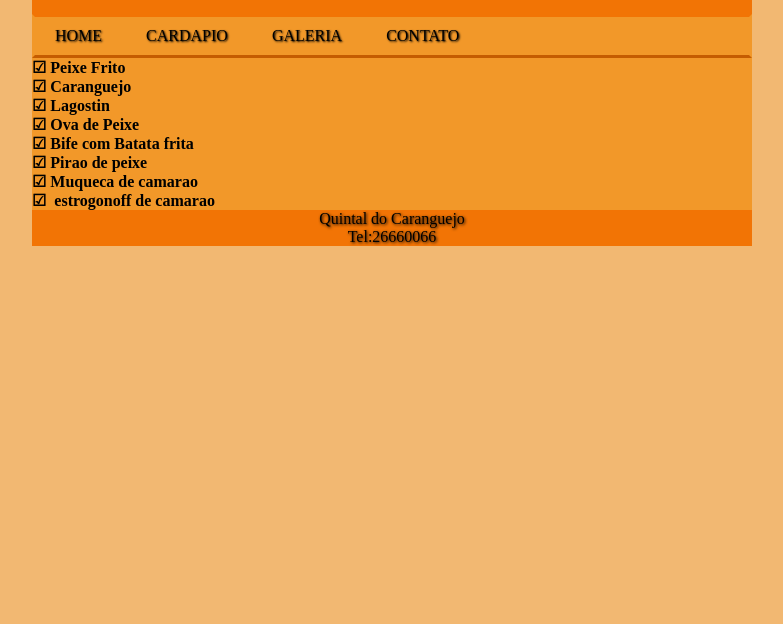
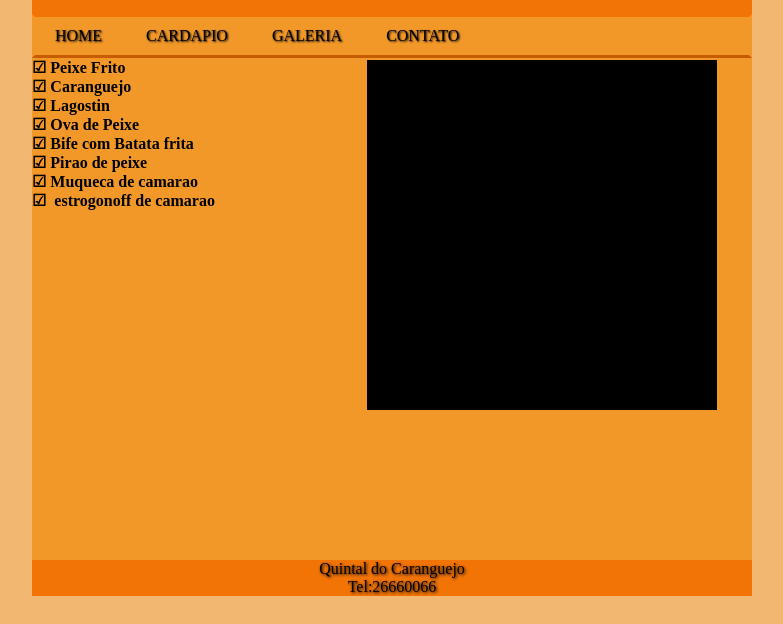
Before and after one commit to CarlosEgberto/Quintal-do-Caranguejo, a plain HTML site: page Quintal-do-Carangueijo/cardapio.html in a window 1280 px wide. Shown: the part 176-800 px from the top of the page, without its empty margins (248-1031 px from the left). Drawn offline with Linux system fonts and the light colour scheme; a web font is replaced by a local one.

Commit message:
tentando colocar imagens no espaço preto

```diff
--- a/Quintal-do-Carangueijo/cardapio.html
+++ b/Quintal-do-Carangueijo/cardapio.html
@@ -21,7 +21,7 @@
     </nav>
     <main>
         <ul>
-            <li id="peixe">Peixe Frito</li>
+            <li>Peixe Frito</li>
             <li>Caranguejo</li>
             <li>Lagostin</li>
             <li>Ova de Peixe</li>
@@ -31,6 +31,9 @@
             <li> estrogonoff de camarao</li>
 
         </ul>
+        <section id="conteudo">
+
+        </section>
     </main>
     <footer>
         <p>Quintal do Caranguejo</p>
--- a/Quintal-do-Carangueijo/style.css
+++ b/Quintal-do-Carangueijo/style.css
@@ -110,3 +110,14 @@ main ul{
     list-style-position: inside;
     list-style-type: '\2611\00A0';
 }
+
+#conteudo{
+    width: 350px;
+    height: 350px;
+    background;
+    background-color: black;
+    background-attachment: fixed;
+    position: relative;
+    left: 150px;
+    top: -150px;
+}
```
